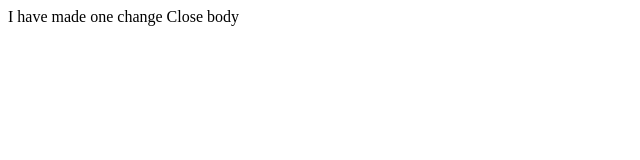
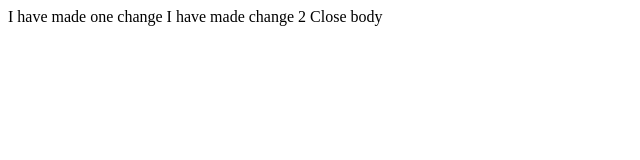
Before and after one commit to nuachary/practice, a plain HTML site: page index.html in a window 1280 px wide. Shown: the whole page, without its empty margins (0-640 px from the left). Drawn offline with Linux system fonts and the light colour scheme.

Commit message:
app.js changed

```diff
--- a/app.js
+++ b/app.js
@@ -0,0 +1 @@
+console.log('Hello')
--- a/index.html
+++ b/index.html
@@ -7,6 +7,7 @@ First git example
 </head>
 <body>
 I have made one change
+I have made change 2
 Close body
 </body>
 </html>
```
